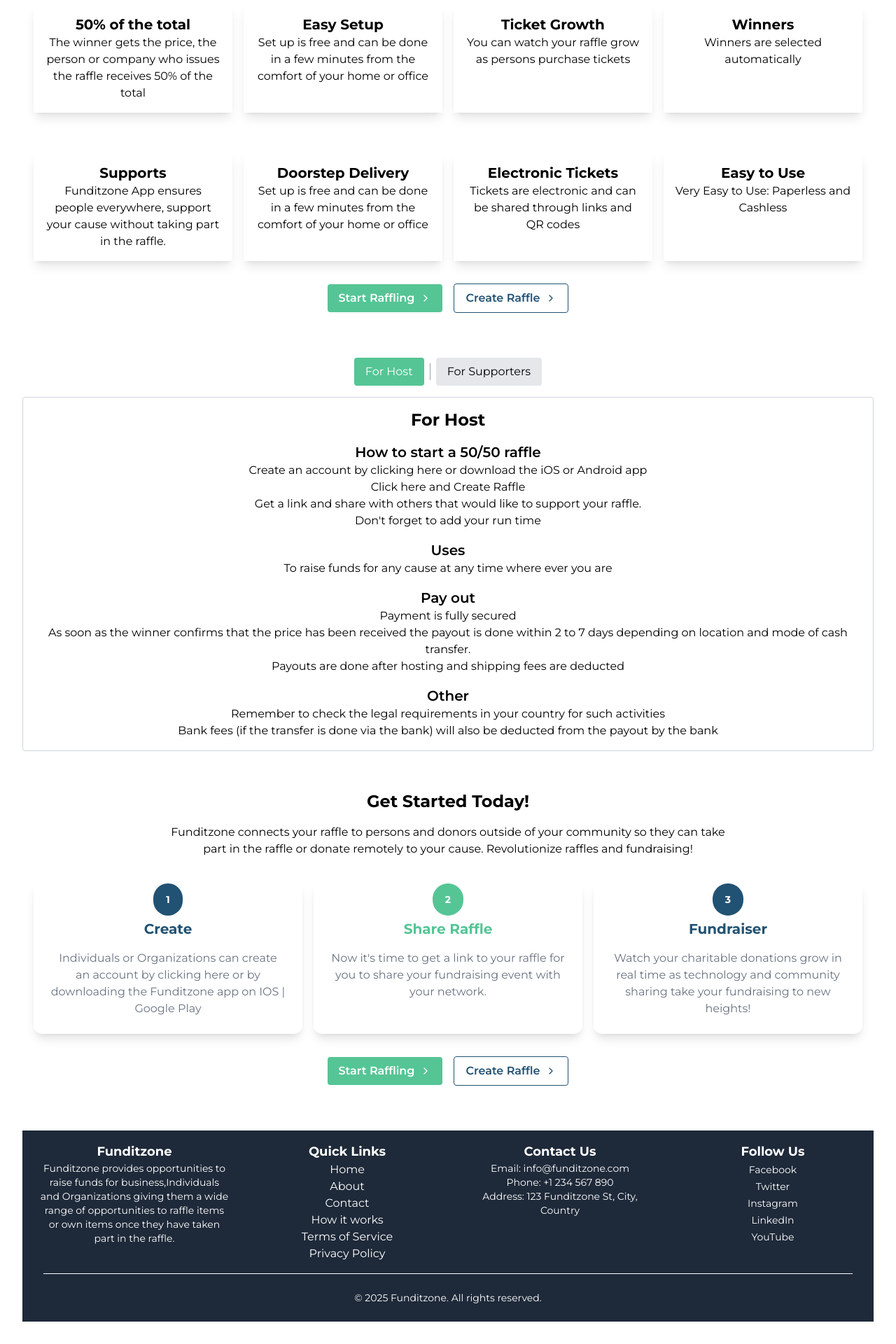
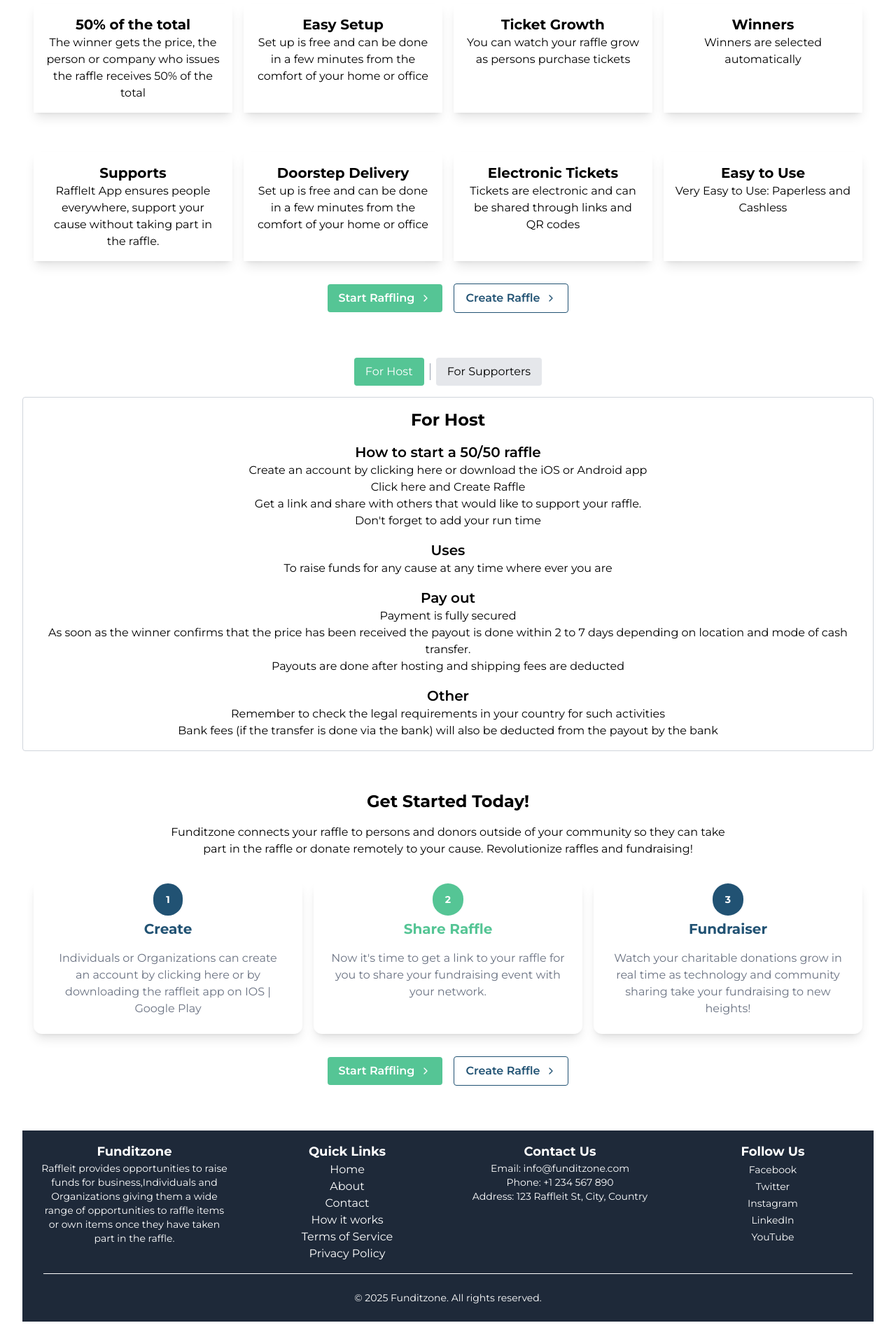
Before and after one commit to Raffleitapp/raffleit-frontend, a React (Vite) app: page /howitworks in a window 1280 px wide. Shown: the part 461-2381 px from the top of the page at 70% size. Built offline with nearby package versions, Linux system fonts and the light colour scheme.

Commit message:
Revert "remove raffleit"

```diff
--- a/package.json
+++ b/package.json
@@ -1,5 +1,5 @@
 {
-  "name": "Funditzone-frontend",
+  "name": "raffleit-frontend",
   "private": true,
   "version": "0.0.0",
   "type": "module",
--- a/src/components/dashboard/Sidebar.tsx
+++ b/src/components/dashboard/Sidebar.tsx
@@ -63,7 +63,7 @@
                 className={`fixed z-100 top-0 left-0 h-screen bg-blue-900 px-6 py-6 shadow-md transform transition-transform duration-300 ${isSidebarOpen ? "translate-x-0" : "-translate-x-full"
                     } md:translate-x-0 w-64`}
             >
-                <h2 className="text-xl font-bold mb-4 text-white">Funditzone</h2>
+                <h2 className="text-xl font-bold mb-4 text-white">Raffleit</h2>
                 <ul className="list-none">
                     {filteredSidebarItems.map(({ icon: Icon, label, href }, index) => {
                         const isActive = location.pathname === href;
--- a/src/components/main/Footer.tsx
+++ b/src/components/main/Footer.tsx
@@ -6,7 +6,7 @@
                 <div className="col-span-1 ml-4">
                     <h2 className="text-lg font-bold">Funditzone</h2>
                     <p className="text-sm">
-                        Funditzone provides opportunities to raise funds for business,Individuals and Organizations giving them a wide range of opportunities to raffle items or own items once they have taken part in the raffle.
+                        Raffleit provides opportunities to raise funds for business,Individuals and Organizations giving them a wide range of opportunities to raffle items or own items once they have taken part in the raffle.
                     </p>
                 </div>
                 <div className="col-span-1 ml-4">
@@ -27,7 +27,7 @@
                     <h2 className="text-lg font-bold">Contact Us</h2>
                     <p className="text-sm">Email: info@funditzone.com</p>
                     <p className="text-sm">Phone: +1 234 567 890</p>
-                    <p className="text-sm">Address: 123 Funditzone St, City, Country</p>
+                    <p className="text-sm">Address: 123 Raffleit St, City, Country</p>
                 </div>
                 <div className="col-span-1 ml-4">
                     <h2 className="text-lg font-bold">Follow Us</h2>
--- a/src/components/main/Started.tsx
+++ b/src/components/main/Started.tsx
@@ -11,7 +11,7 @@
                 <div className="col-span-1 shadow-lg rounded-xl w-full px-4 py-4 mt-4 mb-4">
                     <h1 className="relative inline-block"><span className="rounded-full bg-text-primary text-white font-bold px-4.5 py-3.5 text-sm">1</span></h1>
                     <h2 className="font-bold mt-2 text-xl text-text-primary py-2 px-2">Create</h2>
-                    <p className="py-2 px-2 text-gray-500">Individuals or Organizations can create an account by clicking here or by downloading the Funditzone app on IOS | Google Play</p>
+                    <p className="py-2 px-2 text-gray-500">Individuals or Organizations can create an account by clicking here or by downloading the raffleit app on IOS | Google Play</p>
                 </div>
                 <div className="col-span-1 shadow-lg rounded-xl w-full px-4 py-4 mt-4 mb-4">
                     <h1 className="relative inline-block"><span className="rounded-full bg-btn-primary text-white font-bold px-4.5 py-3.5 text-sm">2</span></h1>
--- a/src/pages/Home.tsx
+++ b/src/pages/Home.tsx
@@ -10,7 +10,7 @@
       <Hero
         backgroundImage='./images/home-bg.png'
         title='Raffle From Anywhere Around The World'
-        subtitle='Funditzone provides opportunities to raise funds for business or even to give persons a wide range of opportunity to raffle items or own items once you have taken part in the raffle.'
+        subtitle='Raffleit provides opportunities to raise funds for business or even to give persons a wide range of opportunity to raffle items or own items once you have taken part in the raffle.'
         linkText="How it works"
         linkHref='/howitworks'
         height={80}
@@ -21,7 +21,7 @@
             <img src="./images/active.png" alt="" />
           </div>
           <div className="flex flex-col items-center justify-center px-4 py-4" >
-            <h1 className="text-5xl font-bold text-black">How Funditzone <span className="text-btn-primary">works</span></h1>
+            <h1 className="text-5xl font-bold text-black">How raffleit <span className="text-btn-primary">works</span></h1>
             <div className="grid grid-cols-2 gap-4 px-4 py-4 mt-4">
               <div className="col-span-1">
                 <h2 className="text-xl font-bold text-text-primary mt-4">50% of the total</h2>
@@ -33,7 +33,7 @@
               </div>
               <div className="col-span-1">
                 <h2 className="text-xl font-bold text-text-primary mt-4">Support</h2>
-                <p className="text-base text-gray-500 mt-2">Funditzone App ensures people everywhere, support your cause without taking part in the raffle.</p>
+                <p className="text-base text-gray-500 mt-2">RaffleIt App ensures people everywhere, support your cause without taking part in the raffle.</p>
               </div>
               <div className="col-span-1">
                 <h2 className="text-xl font-bold text-text-primary mt-4">Door step delivery</h2>
@@ -46,9 +46,9 @@
       </div>
 
       <div className="bg-text-primary my-8 mx-auto px-4 py-4">
-        <h2 className="text-4xl font-bold text-center text-btn-primary mb-6">Funditzone <span className='text-white'>Collections</span></h2>
+        <h2 className="text-4xl font-bold text-center text-btn-primary mb-6">Raffleit <span className='text-white'>Collections</span></h2>
         <p className="text-base text-gray-300 text-center mb-8">
-          Funditzone provides opportunities to raise funds for business, individuals and organizations, or even to give persons a wide range of opportunities to raffle items or own items once you have taken part in the raffle.
+          Raffleit provides opportunities to raise funds for business, individuals and organizations, or even to give persons a wide range of opportunities to raffle items or own items once you have taken part in the raffle.
         </p>
         <div className="grid grid-cols-1 md:grid-cols-2 lg:grid-cols-3 gap-6">
           <div className="flex flex-col items-center justify-center p-4 border border-gray-600 rounded shadow-md bg-gray-800">
@@ -69,7 +69,7 @@
       <div className="bg-text-primary w-full">
         <div className="container mx-auto flex items-center flex-col md:flex-row justify-items-center gap-4 py-4 px-4">
           <div className="flex flex-col items-start justify-center w-full md:w-7/10">
-            <h1 className="text-4xl md:text-5xl font-semibold text-btn-primary">How <span className="text-white font-bold">Funditzone</span> attracts individual</h1>
+            <h1 className="text-4xl md:text-5xl font-semibold text-btn-primary">How <span className="text-white font-bold">raffleit</span> attracts individual</h1>
             <p className="text-base text-white mt-4">Funditzone connects your raffle to persons and donors outside of your community so they can take part in the raffle or donate remotely to your cause. Revolutionize raffles and fundraising!</p>
           </div>
           <div className="mx-auto">
--- a/src/pages/HowItWorks.tsx
+++ b/src/pages/HowItWorks.tsx
@@ -16,7 +16,7 @@
       <div className="container py-4 px-4 mx-auto">
         <div className="text-center mb-8">
           <h1 className="text-3xl md:text-6xl font-bold py-2 px-2">How <span className="text-btn-primary">Raffles</span> works</h1>
-          <p className="text-xl md:text-2xl font-semibold py-2 px-2">Funditzone has several benefits</p>
+          <p className="text-xl md:text-2xl font-semibold py-2 px-2">RaffleIt has several benefits</p>
         </div>
         <div className="grid grid-cols-1 gap-x-4 gap-y-6 md:grid-cols-4">
           <div className="col-span-1 shadow-lg w-full px-4 py-4 mt-4 mb-4">
@@ -37,7 +37,7 @@
           </div>
           <div className="col-span-1 shadow-lg w-full px-4 py-4 mt-4 mb-4">
             <h3 className="font-bold text-xl">Supports</h3>
-            <p>Funditzone App ensures people everywhere, support your cause without taking part in the raffle.</p>
+            <p>RaffleIt App ensures people everywhere, support your cause without taking part in the raffle.</p>
           </div>
           <div className="col-span-1 shadow-lg w-full px-4 py-4 mt-4 mb-4">
             <h3 className="font-bold text-xl">Doorstep Delivery</h3>
--- a/src/pages/Raffles.tsx
+++ b/src/pages/Raffles.tsx
@@ -405,7 +405,7 @@
               </button>
             </div>
             {showCreateModal && (
-              <div className="fixed inset-0 background-blur  bg-opacity-50 flex items-center justify-center z-50">
+              <div className="fixed inset-0 backdrop-blur-sm bg-gray-900 bg-opacity-50 flex items-center justify-center z-50">
                 <div className="bg-white p-8 rounded-lg shadow-xl w-full max-w-lg mx-4 max-h-[90vh] overflow-y-auto">
                   <h2 className="text-2xl font-bold mb-6">Create New Campaign</h2>
 
--- a/src/pages/dashboard/Analytics.tsx
+++ b/src/pages/dashboard/Analytics.tsx
@@ -100,7 +100,7 @@
   return (
     <div className="p-6 bg-gray-100 min-h-screen">
       <h1 className="text-4xl font-extrabold mb-8 text-gray-900">Platform Analytics</h1>
-      <p className="text-lg text-gray-700 mb-8">Gain insights into your Funditzone platform's performance and user engagement.</p>
+      <p className="text-lg text-gray-700 mb-8">Gain insights into your Raffleit platform's performance and user engagement.</p>
 
       <div className="grid grid-cols-1 md:grid-cols-2 lg:grid-cols-4 gap-6 mb-10">
         <div className="bg-white p-6 rounded-lg shadow-md text-center">
--- a/src/pages/dashboard/DashboardHome.tsx
+++ b/src/pages/dashboard/DashboardHome.tsx
@@ -111,7 +111,7 @@
         Welcome to Your Dashboard, {user?.first_name || userRoleDisplay}!
       </h1>
       <p className="text-lg text-gray-700 mb-8">
-        Here's a quick overview of your Funditzone platform activity.
+        Here's a quick overview of your Raffleit platform activity.
       </p>
 
       {/* Quick Stats/KPIs */}
```
Also changed, not shown: src/docs/ENTER_BUTTON_IMPLEMENTATION.md (+3 -3 lines).
